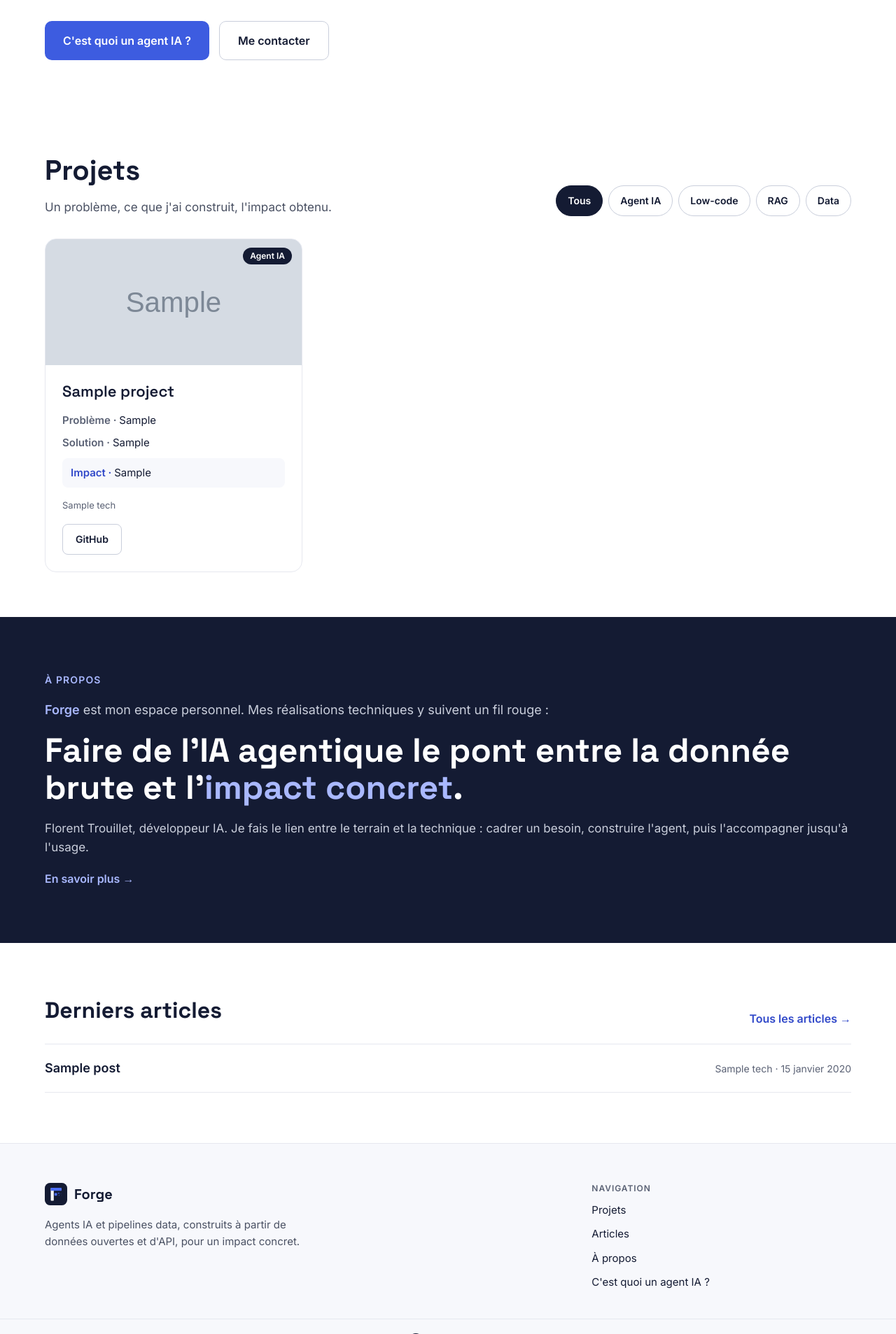
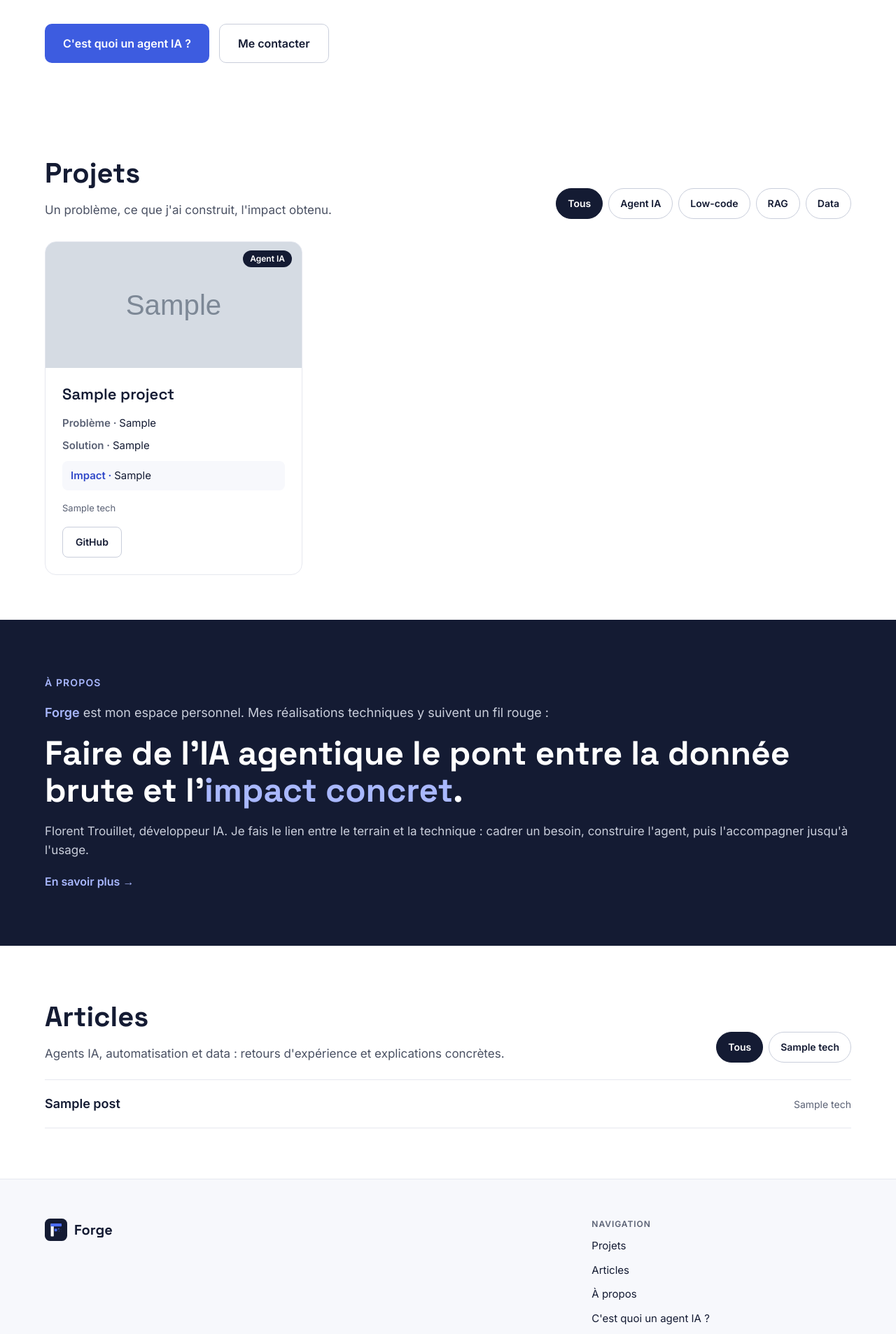
Before and after one commit to flohms18/ForgeV2, a Django app: page / in a window 1280 px wide. Shown: the part 647-2554 px from the top of the page at 70% size. Run offline with Django 5.2, Linux system fonts and the light colour scheme; tables that the repository leaves empty hold one stand-in row (values such as "Sample post"); grey boxes marked "Sample" are stand-in pictures; some libraries are stand-ins or nearby versions.

Commit message:
Final Push

```diff
--- a/app/urls.py
+++ b/app/urls.py
@@ -1,4 +1,5 @@
 from django.urls import path
+from django.views.generic import RedirectView
 
 from . import views
 
@@ -6,6 +7,7 @@ urlpatterns = [
     path("", views.home, name="home"),
     path("a-propos/", views.about, name="about"),
     path("projets/<slug:slug>/", views.project_detail, name="project_detail"),
-    path("articles/", views.post_list, name="post_list"),
+    # L'ancienne page /articles/ redirige vers la liste sur l'accueil
+    path("articles/", RedirectView.as_view(url="/#articles", permanent=True)),
     path("articles/<slug:slug>/", views.post_detail, name="post_detail"),
 ]
--- a/app/views.py
+++ b/app/views.py
@@ -5,10 +5,12 @@ from .models import Post, Project, Tech
 
 def home(request):
     projects = Project.objects.prefetch_related("stack").order_by("-id")
-    posts = Post.objects.prefetch_related("tags")[:3]
+    posts = Post.objects.prefetch_related("tags")
+    tags = Tech.objects.filter(posts__isnull=False).distinct().order_by("name")
     return render(request, "home.html", {
         "projects": projects,
         "posts": posts,
+        "tags": tags,
         "categories": Project.Category.choices,
     })
 
@@ -26,23 +28,6 @@ def project_detail(request, slug):
     })
 
 
-def post_list(request):
-    posts = Post.objects.prefetch_related("tags")
-    active_tag = None
-
-    tag_name = request.GET.get("tag")
-    if tag_name:
-        active_tag = get_object_or_404(Tech, name=tag_name)
-        posts = posts.filter(tags=active_tag)
-
-    tags = Tech.objects.filter(posts__isnull=False).distinct().order_by("name")
-    return render(request, "post_list.html", {
-        "posts": posts,
-        "tags": tags,
-        "active_tag": active_tag,
-    })
-
-
 def post_detail(request, slug):
     post = get_object_or_404(Post.objects.prefetch_related("tags"), slug=slug)
     other_posts = Post.objects.exclude(pk=post.pk)[:3]
--- a/templates/about.html
+++ b/templates/about.html
@@ -17,7 +17,7 @@
             <p>Ce qui m'anime, c'est la façon dont le numérique transforme les organisations, et en particulier ce que l'IA peut changer concrètement dans le travail au quotidien.</p>
             <p>J'aime aussi construire : concevoir, coder, tester, recommencer. C'est cette envie de mettre les mains dans la technique qui a donné naissance à Forge.</p>
             <p>Sur Forge, je partage mes projets de bout en bout : pipelines de données, assistants RAG, agents IA autonomes, construits à partir de données ouvertes et d'API. Chaque projet est expliqué simplement, avec un objectif : aider les équipes métier à comprendre ce qui est possible et à gagner en autonomie sur leurs données.</p>
-            <p>J'écris aussi régulièrement des <a href="{% url 'post_list' %}" class="font-semibold text-brand-700 underline underline-offset-4 transition-colors duration-200 hover:text-brand-800">articles</a> pour décrypter les dernières tendances de la data et de l'IA.</p>
+            <p>J'écris aussi régulièrement des <a href="{% url 'home' %}#articles" class="font-semibold text-brand-700 underline underline-offset-4 transition-colors duration-200 hover:text-brand-800">articles</a> pour décrypter les dernières tendances de la data et de l'IA.</p>
         </div>
     </div>
 </section>
--- a/templates/home.html
+++ b/templates/home.html
@@ -93,8 +93,20 @@
 {# ---------- Articles ---------- #}
 <section id="articles" class="mx-auto flex max-w-[1200px] flex-col gap-6 px-6 py-[72px]">
     <div data-reveal class="flex flex-wrap items-end justify-between gap-4">
-        <h2 class="font-display text-[32px] font-bold">Derniers articles</h2>
-        {% if posts %}<a href="{% url 'post_list' %}" class="arrow-link font-semibold text-brand-700 transition-colors duration-200 hover:text-brand-800">Tous les articles <span class="arrow">→</span></a>{% endif %}
+        <div class="flex flex-col gap-2.5">
+            <h2 class="font-display text-[40px] font-bold">Articles</h2>
+            <p class="max-w-[680px] text-[17px] text-muted">Agents IA, automatisation et data : retours d'expérience et explications concrètes.</p>
+        </div>
+        {% if tags %}
+        <div class="flex flex-wrap gap-2" role="group" aria-label="Filtrer les articles par techno">
+            <button type="button" data-post-filter="all" aria-pressed="true"
+                class="min-h-11 rounded-full border border-line-strong bg-white px-4 text-sm font-semibold text-ink aria-pressed:border-ink aria-pressed:bg-ink aria-pressed:text-white transition-colors duration-200 hover:border-ink">Tous</button>
+            {% for tag in tags %}
+            <button type="button" data-post-filter="{{ tag.name }}" aria-pressed="false"
+                class="min-h-11 rounded-full border border-line-strong bg-white px-4 text-sm font-semibold text-ink aria-pressed:border-ink aria-pressed:bg-ink aria-pressed:text-white transition-colors duration-200 hover:border-ink">{{ tag.name }}</button>
+            {% endfor %}
+        </div>
+        {% endif %}
     </div>
     <div data-reveal style="--delay:100ms" class="flex flex-col border-t border-line">
         {% for post in posts %}
@@ -132,5 +144,25 @@
       });
     });
   });
+
+  // Filtre des articles par techno (?tag=Python présélectionne le filtre)
+  const postButtons = document.querySelectorAll("[data-post-filter]");
+  const postRows = document.querySelectorAll("#articles article[data-tags]");
+
+  const filterPosts = (tag) => {
+    postButtons.forEach((b) => b.setAttribute("aria-pressed", b.dataset.postFilter === tag ? "true" : "false"));
+    postRows.forEach((row) => {
+      row.hidden = tag !== "all" && !row.dataset.tags.split("|").includes(tag);
+    });
+  };
+
+  postButtons.forEach((button) => {
+    button.addEventListener("click", () => filterPosts(button.dataset.postFilter));
+  });
+
+  const tagParam = new URLSearchParams(window.location.search).get("tag");
+  if (tagParam && [...postButtons].some((b) => b.dataset.postFilter === tagParam)) {
+    filterPosts(tagParam);
+  }
 </script>
 {% endblock %}
--- a/templates/partials/post_row.html
+++ b/templates/partials/post_row.html
@@ -1,8 +1,10 @@
-<article class="border-b border-line">
+<article class="border-b border-line" data-tags="{% for tag in post.tags.all %}{{ tag.name }}{% if not forloop.last %}|{% endif %}{% endfor %}">
     <a href="{{ post.get_absolute_url }}" class="group flex flex-wrap items-baseline justify-between gap-x-6 gap-y-2 py-5">
         <h3 class="text-lg font-semibold group-hover:text-brand-700">{{ post.title }}</h3>
-        <p class="text-sm text-subtle">
-            {% for tag in post.tags.all %}{{ tag.name }} · {% endfor %}<time datetime="{{ post.published_at|date:'Y-m-d' }}">{{ post.published_at|date:"j F Y" }}</time>
-        </p>
+        {% with tags=post.tags.all %}
+        {% if tags %}
+        <p class="text-sm text-subtle">{% for tag in tags %}{{ tag.name }}{% if not forloop.last %} · {% endif %}{% endfor %}</p>
+        {% endif %}
+        {% endwith %}
     </a>
 </article>
--- a/templates/post_detail.html
+++ b/templates/post_detail.html
@@ -5,12 +5,12 @@
 {% block content %}
 <article class="mx-auto flex max-w-[760px] flex-col gap-10 px-6 pt-16 pb-20">
     <header class="flex flex-col gap-5">
-        <a href="{% url 'post_list' %}" class="text-sm font-semibold text-brand-700 hover:text-brand-800">← Tous les articles</a>
+        <a href="{% url 'home' %}#articles" class="text-sm font-semibold text-brand-700 hover:text-brand-800">← Tous les articles</a>
         <h1 class="font-display text-[clamp(32px,5vw,52px)] font-bold leading-[1.1]">{{ post.title }}</h1>
         <div class="flex flex-wrap items-center gap-3 text-sm text-subtle">
             <time datetime="{{ post.published_at|date:'Y-m-d' }}">{{ post.published_at|date:"j F Y" }}</time>
             {% for tag in post.tags.all %}
-            <a href="{% url 'post_list' %}?tag={{ tag.name|urlencode }}" class="rounded-full bg-brand-50 px-3 py-1 font-semibold text-brand-700 hover:bg-brand-200">{{ tag.name }}</a>
+            <a href="{% url 'home' %}?tag={{ tag.name|urlencode }}#articles" class="rounded-full bg-brand-50 px-3 py-1 font-semibold text-brand-700 hover:bg-brand-200">{{ tag.name }}</a>
             {% endfor %}
         </div>
     </header>
--- a/theme/templates/base.html
+++ b/theme/templates/base.html
@@ -19,10 +19,17 @@
             </a>
             <div class="flex flex-wrap items-center gap-7 text-[15px] font-medium">
                 <a href="{% url 'home' %}#projets" class="nav-link hover:text-brand-700">Projets</a>
-                <a href="{% url 'post_list' %}" class="nav-link hover:text-brand-700">Articles</a>
+                <a href="{% url 'home' %}#articles" class="nav-link hover:text-brand-700">Articles</a>
                 <a href="{% url 'about' %}" class="nav-link hover:text-brand-700">À propos</a>
                 <a href="{% url 'post_detail' 'agent-ia' %}" class="nav-link text-brand-500 hover:text-brand-700">C'est quoi un agent IA&nbsp;?</a>
-
+                <div class="flex items-center gap-2">
+                    <a href="https://www.linkedin.com/in/florent-trouillet/" target="_blank" rel="noopener" aria-label="LinkedIn (nouvel onglet)" class="flex size-10 items-center justify-center rounded-full border border-line-strong text-ink transition-colors duration-200 hover:border-ink hover:bg-ink hover:text-white">
+                        <svg width="18" height="18" viewBox="0 0 24 24" fill="currentColor" aria-hidden="true"><path d="M20.45 20.45h-3.56v-5.57c0-1.33-.02-3.04-1.85-3.04-1.85 0-2.14 1.45-2.14 2.94v5.67H9.35V9h3.41v1.56h.05c.48-.9 1.64-1.85 3.37-1.85 3.6 0 4.27 2.37 4.27 5.46v6.28zM5.34 7.43a2.06 2.06 0 1 1 0-4.13 2.06 2.06 0 0 1 0 4.13zM7.12 20.45H3.56V9h3.56v11.45zM22.22 0H1.77C.79 0 0 .77 0 1.73v20.54C0 23.23.79 24 1.77 24h20.45c.98 0 1.78-.77 1.78-1.73V1.73C24 .77 23.2 0 22.22 0z"/></svg>
+                    </a>
+                    <a href="https://github.com/flohms18" target="_blank" rel="noopener" aria-label="GitHub (nouvel onglet)" class="flex size-10 items-center justify-center rounded-full border border-line-strong text-ink transition-colors duration-200 hover:border-ink hover:bg-ink hover:text-white">
+                        <svg width="18" height="18" viewBox="0 0 24 24" fill="currentColor" aria-hidden="true"><path d="M12 .3a12 12 0 0 0-3.8 23.38c.6.12.83-.26.83-.57L9 21.07c-3.34.72-4.04-1.61-4.04-1.61-.55-1.39-1.34-1.76-1.34-1.76-1.08-.74.09-.73.09-.73 1.2.09 1.83 1.24 1.83 1.24 1.07 1.83 2.81 1.3 3.5 1 .1-.78.42-1.31.76-1.61-2.67-.3-5.47-1.33-5.47-5.93 0-1.31.47-2.38 1.24-3.22-.14-.3-.54-1.52.1-3.18 0 0 1-.32 3.3 1.23a11.5 11.5 0 0 1 6 0c2.28-1.55 3.29-1.23 3.29-1.23.64 1.66.24 2.88.12 3.18a4.65 4.65 0 0 1 1.23 3.22c0 4.61-2.8 5.63-5.48 5.92.42.36.81 1.1.81 2.22l-.01 3.29c0 .32.21.69.82.57A12 12 0 0 0 12 .3"/></svg>
+                    </a>
+                </div>
             </div>
         </nav>
     </header>
@@ -38,15 +45,12 @@
                     <img src="{% static 'img/forge-mark.svg' %}" alt="" width="32" height="32" class="size-8 transition-transform duration-300 group-hover:-rotate-12 group-hover:scale-110">
                     <span>Forge</span>
                 </a>
-                <p class="max-w-[380px] text-[15px] leading-relaxed text-muted">
-                    Agents IA et pipelines data, construits à partir de données ouvertes et d'API, pour un impact concret.
-                </p>
             </div>
 
             <nav aria-label="Pied de page" class="flex flex-col gap-3 text-[15px]">
                 <p class="text-xs font-semibold uppercase tracking-[0.08em] text-subtle">Navigation</p>
                 <a href="{% url 'home' %}#projets" class="nav-link w-fit text-ink hover:text-brand-700">Projets</a>
-                <a href="{% url 'post_list' %}" class="nav-link w-fit text-ink hover:text-brand-700">Articles</a>
+                <a href="{% url 'home' %}#articles" class="nav-link w-fit text-ink hover:text-brand-700">Articles</a>
                 <a href="{% url 'about' %}" class="nav-link w-fit text-ink hover:text-brand-700">À propos</a>
                 <a href="{% url 'post_detail' 'agent-ia' %}" class="nav-link w-fit text-ink hover:text-brand-700">C'est quoi un agent IA&nbsp;?</a>
             </nav>
```
Also changed, not shown: templates/post_list.html (deleted, +0 -36 lines), templates/posts/agent-ia.html (+9 -6 lines), static/img/boucle-agentique.png (added), theme/static/css/dist/styles.css.
